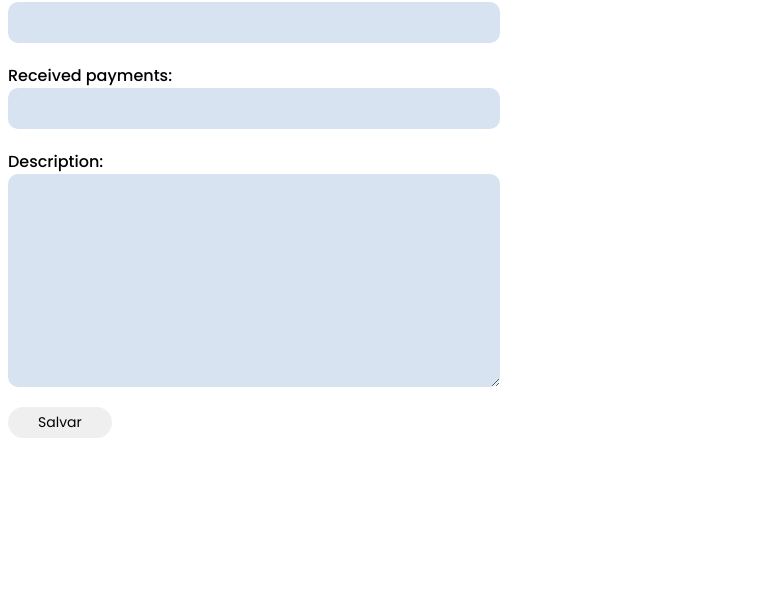
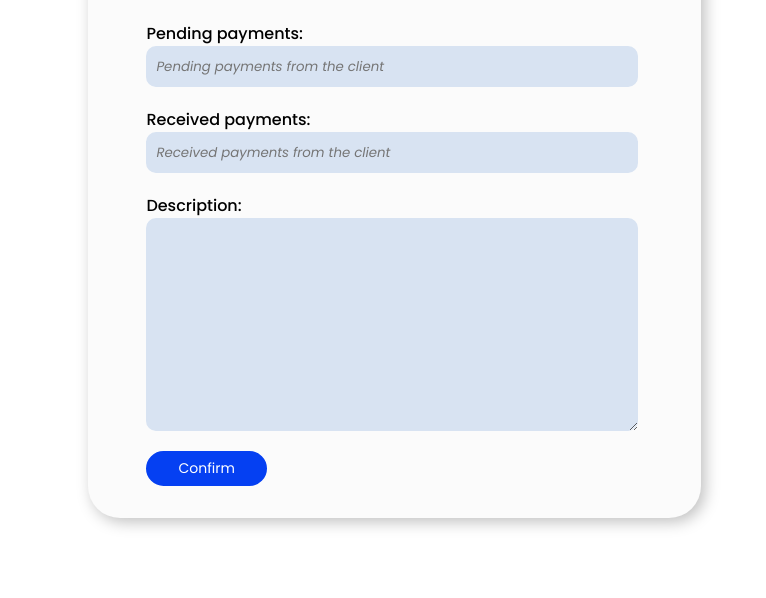
Before and after one commit to luizgodoy26/crm, a Django app: page /client/newp/ in a window 1280 px wide. Shown: the part 622-1220 px from the top of the page, without its empty margins (0-766 px from the left). Before the commit the page ends 1060 px from the top, so only its background shows below. Run offline with Django 4.2, Linux system fonts and the light colour scheme; the visitor is signed in with stand-in values (Sample User, id 1); data that the repository does not hold is empty; some libraries are stand-ins or nearby versions.

Commit message:
New adjustments on clients person froms

```diff
--- a/clients/forms.py
+++ b/clients/forms.py
@@ -24,6 +24,14 @@
 FORM FOR CLIENT PERSON
 """
 class ClientPersonForm(ModelForm):
+    first_name = forms.CharField(required=True, label='First name', widget=forms.TextInput(attrs={'class': 'form-control', 'placeholder': 'Client first name'}))
+    last_name = forms.CharField(required=True, label='Last name', widget=forms.TextInput(attrs={'class': 'form-control', 'placeholder': 'Client last name'}))
+    cpf = forms.IntegerField(required=True, label='CPF', widget=forms.TextInput(attrs={'class': 'form-control', 'placeholder': 'Client CPF'}))
+    phone = forms.IntegerField(required=False, label='Phone', widget=forms.TextInput(attrs={'class': 'form-control', 'placeholder': 'Client phone number'}))
+    email = forms.EmailField(required=False, label='E-mail', widget=forms.TextInput(attrs={'class': 'form-control', 'placeholder': 'Company e-mail'}))
+    pending_payments = forms.DecimalField(required=False, label='Pending payments', widget=forms.TextInput(attrs={'class': 'form-control', 'placeholder': 'Pending payments from the client'}))
+    received_payments = forms.DecimalField(required=False, label='Received payments', widget=forms.TextInput(attrs={'class': 'form-control', 'placeholder': 'Received payments from the client'}))
+
     class Meta:
         model = ClientPerson
         fields = ['first_name','last_name', 'cpf', 'phone', 'email', 'person_company', 'pending_payments', 'received_payments', 'description']
--- a/clients/templates/client_person_form.html
+++ b/clients/templates/client_person_form.html
@@ -2,10 +2,20 @@
 
 {% block main %}
 
-    <form method="POST" enctype="multipart/form-data">
-        {% csrf_token %}
-        {{ form }}
-        <button type="submit">Salvar</button>
-    </form>
+<div class="container">
+
+        <div class="container-form">
+            <form method="POST" enctype="multipart/form-data">
+                {% csrf_token %}
+                {{ form }}
+                <button type="submit" class="btn-confirm">Confirm</button>
+            </form>
+        </div>
+
+        <div class="container-descript">
+            <h2 class="h2-containter">Ajuste aqui o cadastro dos seus clientes!</h2>
+            <img src="https://i.ibb.co/pX0bq35/Illustration.png" class="img-form">
+        </div>
+</div>
 
 {% endblock %}
--- a/static/style.css
+++ b/static/style.css
@@ -81,12 +81,10 @@
 select{
     outline: none;
     border-radius: 10px;
-    padding-top: 3px;
-    padding-left: 10px;
-    padding-bottom: 3px;
+    padding-left: 1rem;
     border:none;
-    width: 350px;
-    min-height: 100px;
+    width: 31rem;
+    height: 2.5rem;
     background: #D8E3F2;
     margin-bottom: 30px;
 }
```
